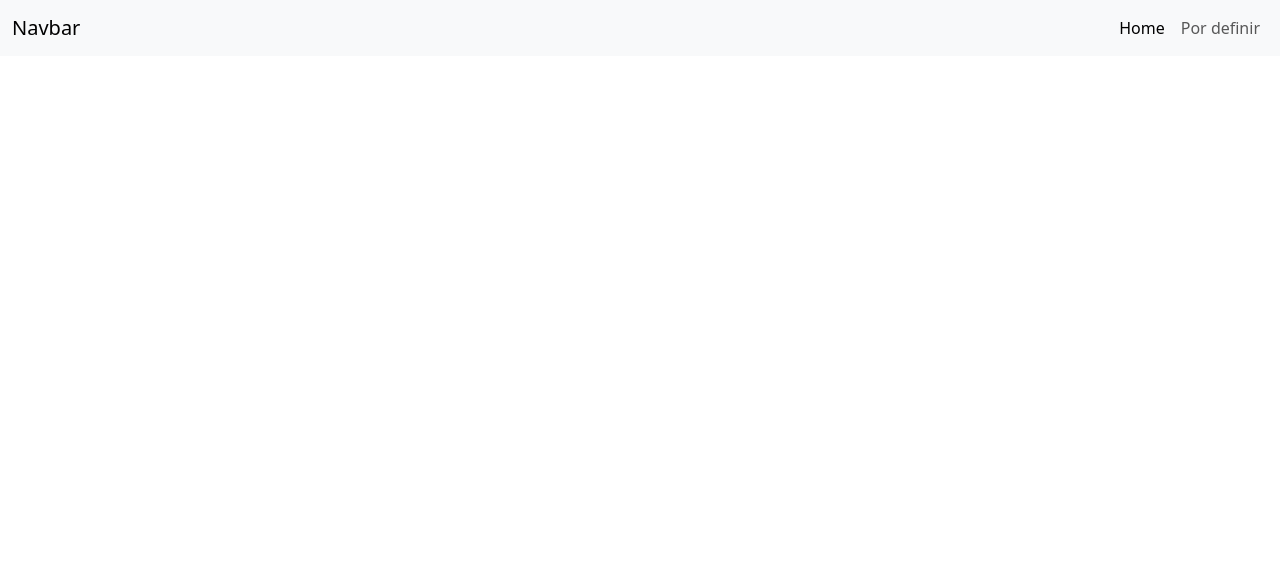
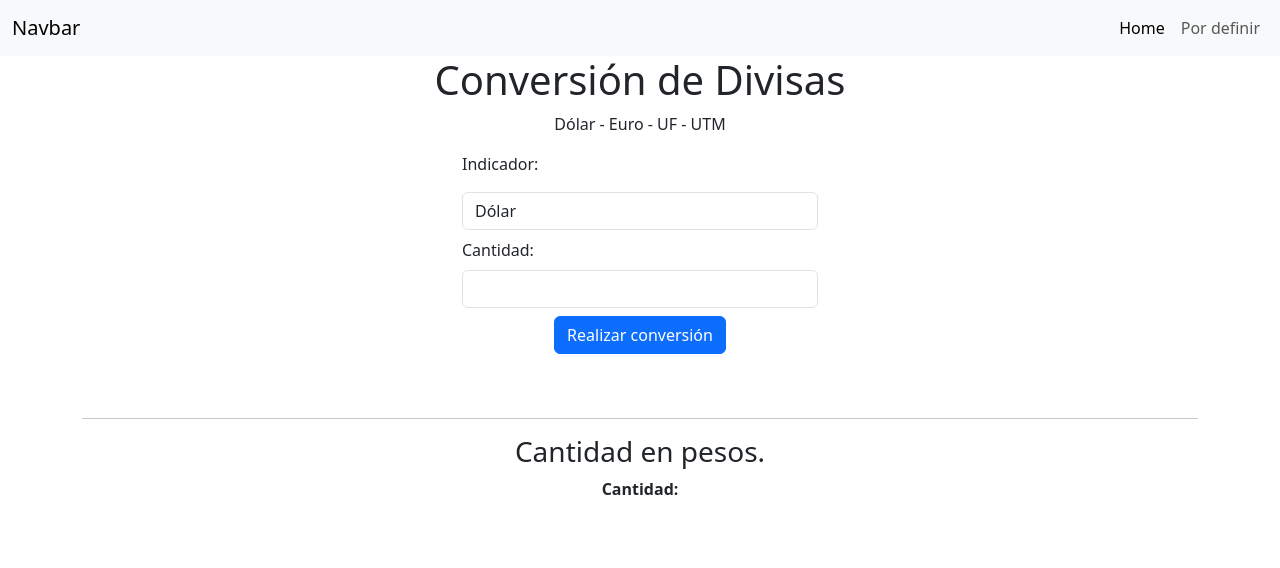
Before and after one commit to NelsonRamirezC/0087-m2-reforzamiento-11-09-2023, a plain HTML site: page index.html in a window 1280 px wide. Drawn offline with nearby package versions, Linux system fonts and the light colour scheme.

Commit message:
Se crea primera versión funcional del conversor de divisas

```diff
--- a/assets/js/script.js
+++ b/assets/js/script.js
@@ -0,0 +1,40 @@
+$(()=> {
+
+    //CAPTURAR EL FORMULARIO
+    const conversorDivisas = $("#conversorDivisas");
+
+    conversorDivisas.on("submit", function(event){
+        event.preventDefault();
+
+        //CAPTURAR EL VALOR DEL INPUT DONDE SE INGRESA LA CANTIDAD A CONVERTIR
+        let cantidad = $("#cantidad").val();
+        console.log("Cantidad:", cantidad);
+
+        //CAPTURAR EL INDICADOR DEL CUAL QUEREMOS REALIZAR LA CONVERSIÓN
+        let selectorIndicador = $("#selectorIndicador").val();
+        console.log("indicador", selectorIndicador);
+
+        let urlApi = "https://mindicador.cl/api";
+
+        fetch(urlApi)
+        .then(function(response){
+            return response.json();
+        })
+        .then(function(indicadores){
+            //aquí recibimos todos los indicadores de la API.
+            console.log(indicadores[selectorIndicador]);
+
+            //CALCULAMOS LA DIVISA POR LA CANTIDAD INGRESADA
+
+            let resultado = cantidad * indicadores[selectorIndicador].valor;
+
+            //ASIGNAMOS EL RESULTADO DE LA CONVERSIÓN AL SPAN DEL DOM
+            let resultadoConversion = $("#resultadoConversion");
+            resultadoConversion.text(resultado.toFixed(2));
+        })
+
+
+    })
+
+
+})
--- a/index.html
+++ b/index.html
@@ -47,5 +47,39 @@
       </nav>
     <!-- FIN NAVBAR -->
 
+    <main class="container">
+        <header>
+            <h1 class="text-center">Conversión de Divisas</h1>
+            <p class="text-center">Dólar - Euro - UF - UTM</p>
+        </header>
+
+        <section id="conversorDivisas">
+            <div class="row justify-content-center">
+                <form class="col-12 col-md-6 col-xl-4">
+                    <label for="selectorIndicador" class="form-label">Indicador:</label>
+                    <select name="selectorIndicador" id="selectorIndicador" class="form-control my-2" required>
+                        <option value="dolar">Dólar</option>
+                        <option value="euro">Euro</option>
+                        <option value="uf">U.F.</option>
+                        <option value="utm">U.T.M.</option>
+                    </select>
+                    <div>
+                        <label for="cantidad">Cantidad: </label>
+                        <input type="text" class="form-control my-2" id="cantidad" name="cantidad" required>
+                    </div>
+                    <div class="d-flex justify-content-center">
+                        <input type="submit" value="Realizar conversión" class="btn btn-primary">
+                    </div>
+
+                </form>
+            </div>
+            <div class="py-5">
+                <hr>
+                <h3 class="text-center">Cantidad en pesos.</h3>
+                <p class="text-center"><strong>Cantidad:</strong> <span id="resultadoConversion"></span></p>
+            </div>
+        </section>
+    </main>
+
 </body>
 </html>
```
